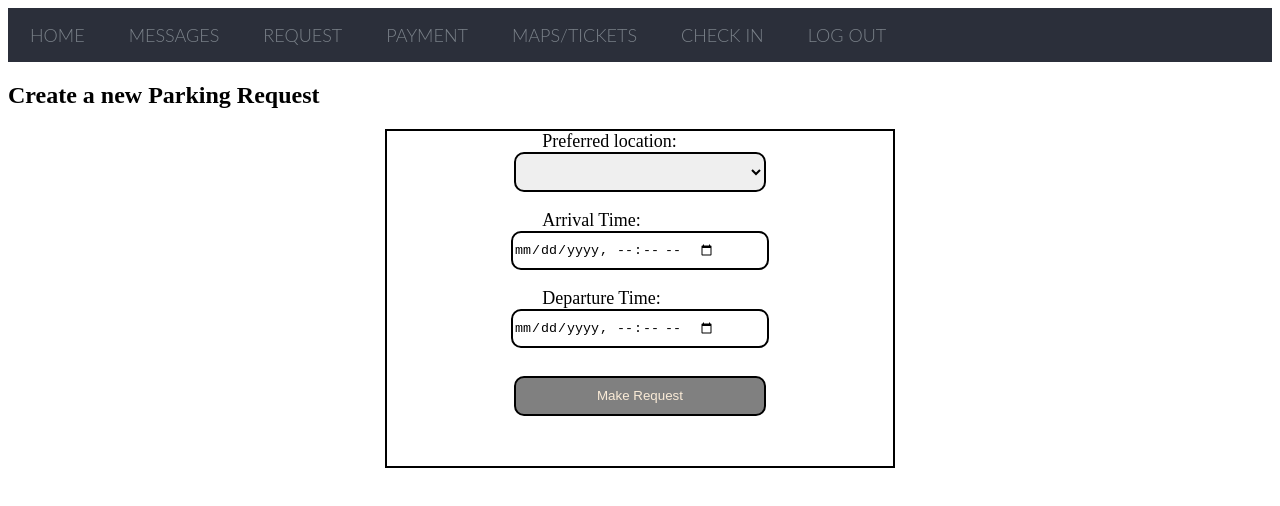
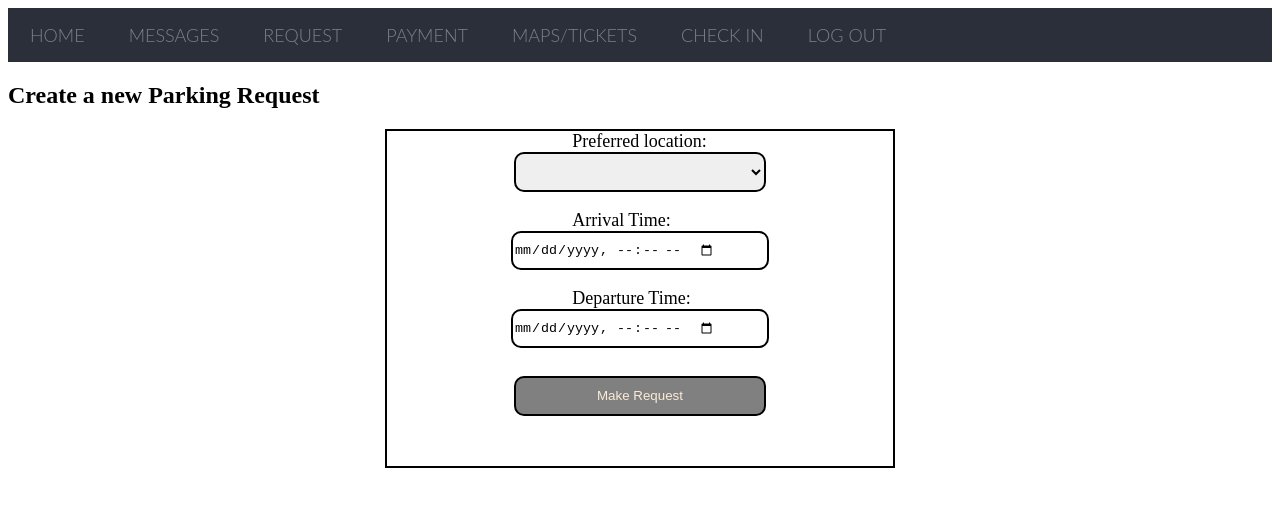
Before and after one commit to hazzaRR/Parkarino, a website: page public/Driver/makeRequest.html in a window 1280 px wide. Drawn offline with Linux system fonts and the light colour scheme; no server answers.

Commit message:
slight styling change to request labels

```diff
--- a/public/styles.css
+++ b/public/styles.css
@@ -407,7 +407,7 @@ textarea
 }
 
 .requestFormLabels {
-  margin-left: 155px;
+  margin-left: 185px;
   margin-bottom: 5px;
   font-size: 18px;
 }
```
